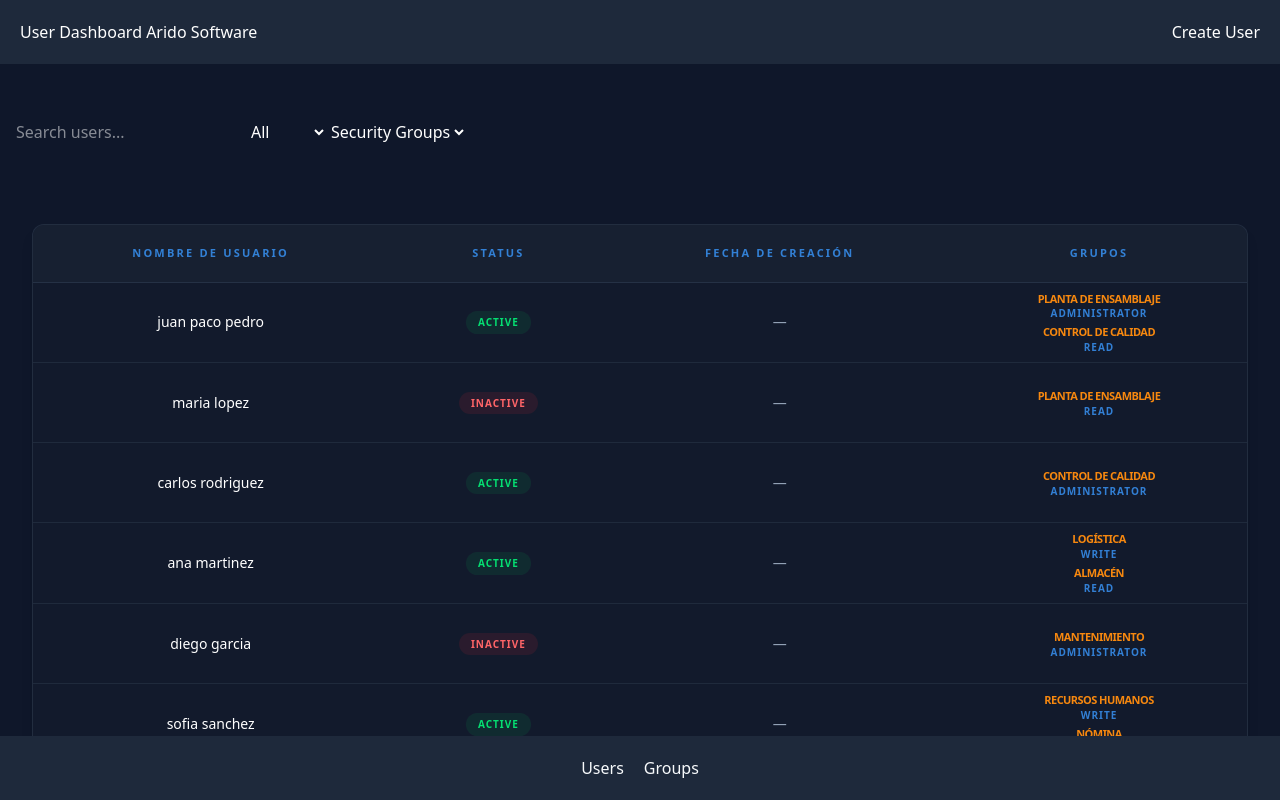
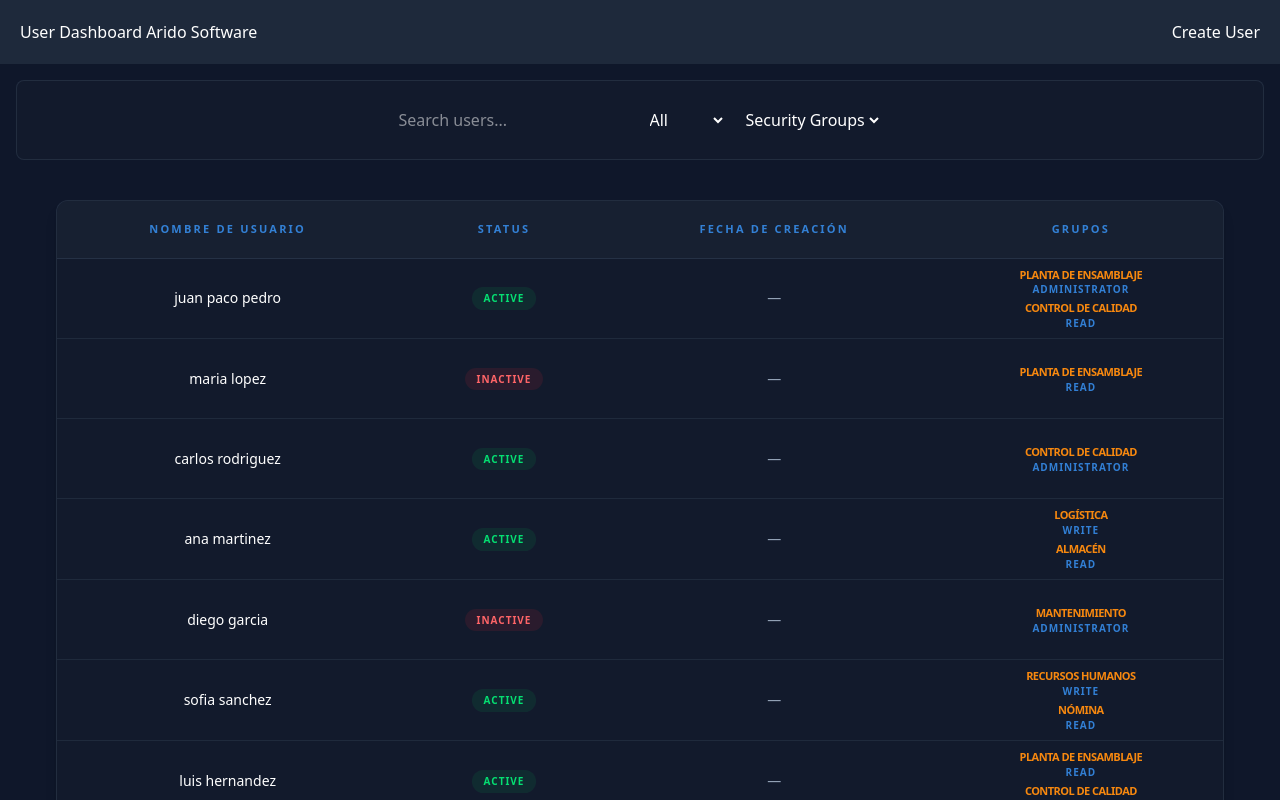
Before and after one commit to tadeowoto/Arido-Software-Challenge-Dashboard, a Next.js app: page / in a window 1280 px wide. Shown: the top 800 px of the page. Built offline with nearby package versions, Linux system fonts and the light colour scheme.

Commit message:
feat(home-page): media query for md and lg size in home page

```diff
--- a/app/page.tsx
+++ b/app/page.tsx
@@ -4,7 +4,7 @@ import userResponse from "@/mocks/userResponse.json";
 import { USER_COLUMNS } from "@/data/data";
 export default function Home() {
   return (
-    <main className="w-full min-h-screen overflow-auto h-fit bg-bg-dark text-white flex flex-col gap-10">
+    <main className="w-full min-h-screen overflow-auto h-fit bg-bg-dark text-white flex flex-col">
       <header className=" sticky top-0 z-50 w-full h-16 bg-surface-dark flex items-center justify-between p-5">
         <div>
           <h1>User Dashboard Arido Software</h1>
@@ -16,7 +16,7 @@ export default function Home() {
       <section className="w-full flex  items-center justify-between p-4">
         <FilterForm />
       </section>
-      <section className="w-full flex items-center justify-center p-4">
+      <section className="w-full  flex items-center justify-center p-4">
         <Table columns={USER_COLUMNS} data={userResponse} />
       </section>
     </main>
--- a/components/FilterForm.tsx
+++ b/components/FilterForm.tsx
@@ -1,6 +1,9 @@
 export default function FilterForm() {
   return (
-    <form action="">
+    <form
+      action=""
+      className="w-full h-20  flex-col items-center justify-center rounded-lg p-4 md:flex md:items-center md:justify-center md:flex-row gap-4 bg-surface-dark/20 border border-border-dark/50"
+    >
       <input type="text" placeholder="Search users..." />
       <select name="" id="">
         <option value="">All</option>
--- a/components/Table.tsx
+++ b/components/Table.tsx
@@ -12,7 +12,7 @@ function handleRowClick(row: UserResponse) {
 
 export default function Table({ columns, data }: TableProps) {
   return (
-    <div className="w-full px-4 py-2">
+    <div className="w-full px-4 py-2 md:max-w-250 lg:max-w-280 xl:max-w-300 2xl:max-w-400">
       <div className="w-full overflow-x-auto rounded-xl border border-border-dark/50 bg-surface-dark/20 shadow-lg">
         <table className="w-full min-w-200 text-center border-collapse">
           <thead>
@@ -31,7 +31,7 @@ export default function Table({ columns, data }: TableProps) {
             {data.map((row, index) => (
               <tr
                 key={index}
-                className="border-b border-border-dark/40 hover:bg-white/2 transition-colors h-20 min-h-20"
+                className="border-b border-border-dark/40 hover:bg-white/2 transition-colors h-20 min-h-20 hover:cursor-pointer"
                 onClick={() => handleRowClick(row)}
               >
                 <td className="px-6 py-2 align-middle">
--- a/components/layout/Footer.tsx
+++ b/components/layout/Footer.tsx
@@ -2,7 +2,7 @@ import Link from "next/link";
 
 export default function Footer() {
   return (
-    <footer className="w-full sticky bottom-0 h-16 bg-surface-dark flex items-center justify-center p-5">
+    <footer className="w-full sticky bottom-0 h-16 bg-surface-dark flex items-center justify-center p-5  lg:hidden xl:hidden 2xl:hidden">
       <ul className="flex gap-5">
         <Link href="/">Users</Link>
         <Link href="/groups">Groups</Link>
```
